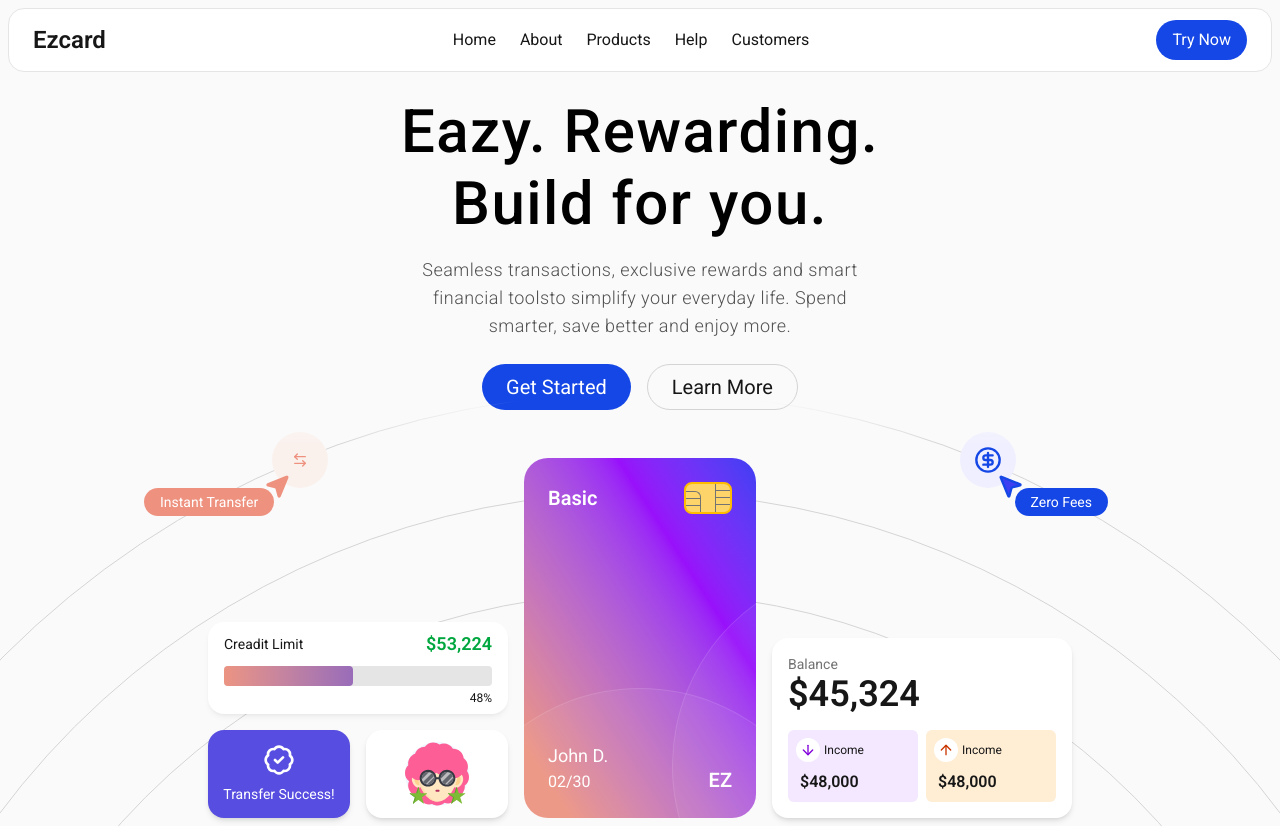
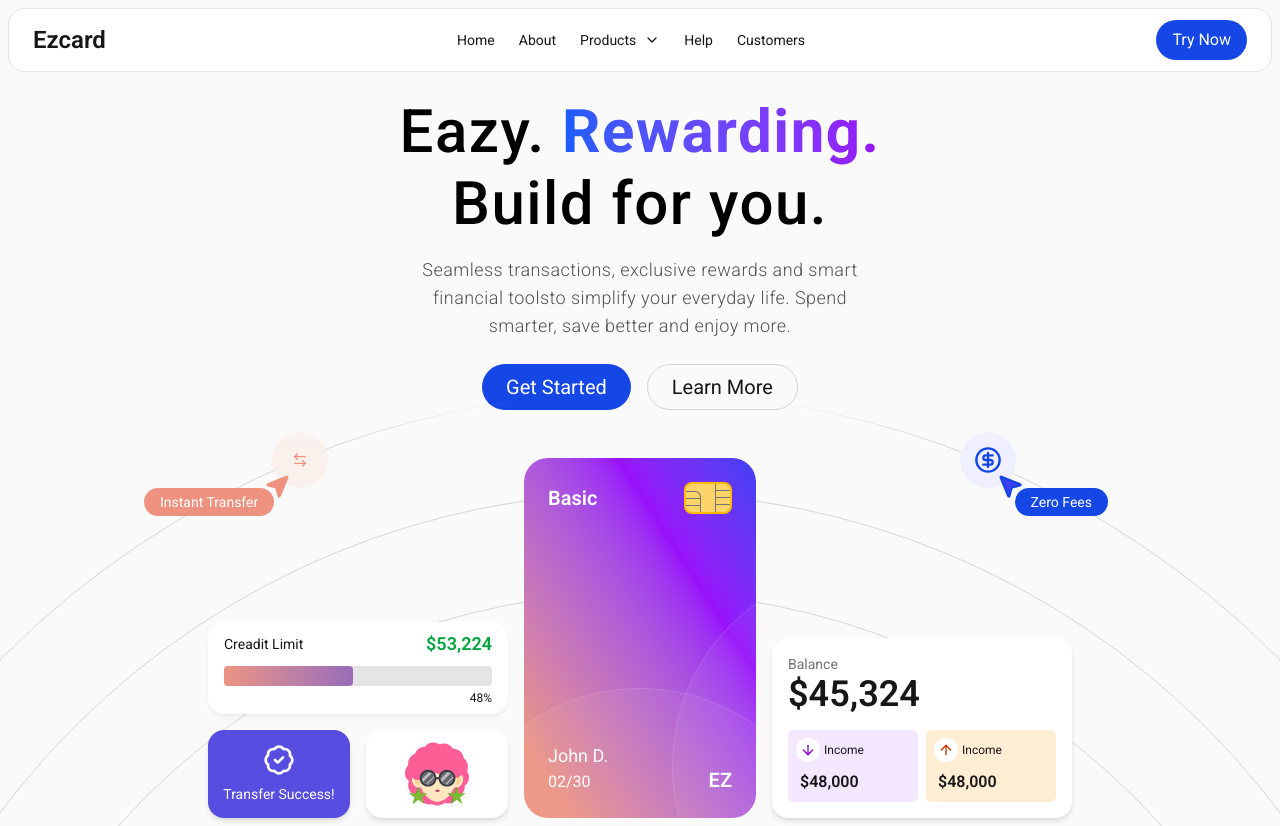
Before and after one commit to prasad-nikam/Heros, a React (Vite) app: page /ezcard in a window 1280 px wide. Built offline with nearby package versions, Linux system fonts and the light colour scheme.

Commit message:
Ezcard:text-clip gradient in heading

```diff
--- a/src/App.tsx
+++ b/src/App.tsx
@@ -55,11 +55,11 @@ function AnimatedRoutes() {
 function PageWrapper({ children }: { children: React.ReactNode }) {
   return (
     <motion.div
-      initial={{ opacity: 0, y: -30 }}
-      animate={{ opacity: 1, y: 0 }}
-      exit={{ opacity: 0, y: -30 }}
-      transition={{ duration: 0.4 }}
-      className="min-h-screen bg-neutral-950 text-white"
+    // initial={{ opacity: 0, y: -30 }}
+    // animate={{ opacity: 1, y: 0 }}
+    // exit={{ opacity: 0, y: -30 }}
+    // transition={{ duration: 0.4 }}
+    // className="min-h-screen bg-neutral-950 text-white"
     >
       {children}
     </motion.div>
--- a/src/pages/Ezcard/Hero.tsx
+++ b/src/pages/Ezcard/Hero.tsx
@@ -1,13 +1,22 @@
 import { cn } from "@/lib/utils";
 import { ArrowDown, ArrowUp, BadgeCheck } from "lucide-react";
 import girlSvg from "./girl-svgrepo-com.svg";
+import { motion } from "motion/react";
 const Hero = () => {
   return (
     <div className="flex flex-col items-center justify-start">
       <div className="flex flex-col items-center justify-center pt-6 text-4xl font-medium tracking-wide text-black md:text-6xl md:leading-18">
-        <div>
-          Eazy. <span>Rewarding.</span>
-        </div>
+        <motion.div
+          initial={{ y: -30 }}
+          animate={{ y: 0 }}
+          transition={{ duration: 0.3 }}
+          className="overflow-hidden"
+        >
+          Eazy.{" "}
+          <span className="bg-linear-to-r from-blue-600 to-purple-600 bg-clip-text font-bold text-transparent">
+            Rewarding.
+          </span>
+        </motion.div>
         <div>Build for you.</div>
       </div>
       <div className="h-fit pt-4 text-center font-light tracking-wide text-neutral-600 md:w-120 md:text-lg">
@@ -57,7 +66,7 @@ const Hero = () => {
         <div
           className={cn(
             "relative order-1 h-90 w-58 overflow-hidden rounded-3xl lg:order-2",
-            "bg-linear-to-tr from-[#EC9482] from-10% via-purple-600 via-70% to-[#3C3FF3]"
+            "bg-linear-to-tr from-[#EC9482] from-10% via-purple-600 via-70% to-[#3C3FF3]",
           )}
         >
           <div className="flex h-full w-full flex-col justify-between rounded-3xl p-6 text-white">
--- a/src/pages/Ezcard/Navbar.tsx
+++ b/src/pages/Ezcard/Navbar.tsx
@@ -1,4 +1,4 @@
-import { Menu, X } from "lucide-react";
+import { ChevronDown, Menu, X } from "lucide-react";
 import { AnimatePresence, motion } from "motion/react";
 import { useState } from "react";
 
@@ -12,6 +12,7 @@ const Navbar = () => {
       opacity: 1,
       transition: {
         staggerChildren: 0.03,
+        delayChildren: 0.1,
         duration: 0.3,
       },
     },
@@ -24,10 +25,12 @@ const Navbar = () => {
   return (
     <div className="relative flex h-16 w-full items-center justify-between rounded-2xl border border-neutral-200 bg-white">
       <div className="pl-6 text-2xl font-semibold">Ezcard</div>
-      <div className="hidden items-center gap-6 md:flex">
+      <div className="hidden cursor-pointer items-center gap-6 text-sm md:flex">
         <div>Home</div>
         <div>About</div>
-        <div>Products</div>
+        <div className="group flex items-center gap-2">
+          Products <ChevronDown className="size-4 group-hover:rotate-180" />
+        </div>
         <div>Help</div>
         <div>Customers</div>
       </div>
```
